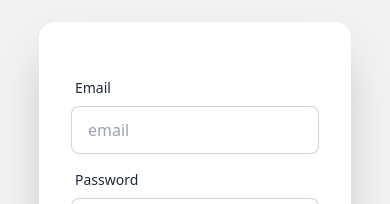
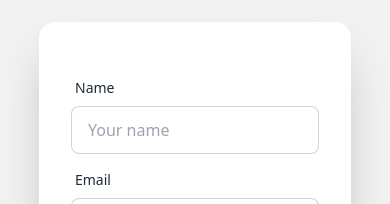
Before and after one commit to ronichowdhury999/react-gamePlay-project, a React (Vite) app: page /registration in a window 390 px wide. Shown: the part 138-342 px from the top of the page. Built offline with nearby package versions, Linux system fonts and the light colour scheme; no server answers.

Commit message:
the website responsive

```diff
--- a/index.html
+++ b/index.html
@@ -4,7 +4,7 @@
     <meta charset="UTF-8" />
     <link rel="icon" type="image/svg+xml" href="/vite.svg" />
     <meta name="viewport" content="width=device-width, initial-scale=1.0" />
-    <title>Vite + React</title>
+    <title>Game Play</title>
   </head>
   <body>
     <div id="root"></div>
--- a/src/Components/Firebase/AuthProvider.jsx
+++ b/src/Components/Firebase/AuthProvider.jsx
@@ -10,6 +10,7 @@ const auth = getAuth(app);
 const googleProvider = new GoogleAuthProvider()
 const AuthProvider = ({ children }) => {
     const [user, setUser] = useState(null);
+    console.log(user);
     const [loading, setLoading] = useState(true);
     const googleSignIn = () => {
         return signInWithPopup(auth, googleProvider);
--- a/src/Components/Header/Header.jsx
+++ b/src/Components/Header/Header.jsx
@@ -46,7 +46,7 @@ const Header = () => {
                 <div>
                     {
                         user ?
-                            <div className="flex gap-2 lg:pl-16 md:pl-24 items-center">
+                            <div className="flex gap-2 lg:pl-28 md:pl-24 items-center">
                                 <p>{user.email}</p>
                                 <button onClick={handalSignOut} className="py-2 px-4 rounded-lg bg-red-600 text-xs border-none text-white">Sign Out</button>
                             </div>
--- a/src/Components/Registration/Registration.jsx
+++ b/src/Components/Registration/Registration.jsx
@@ -10,6 +10,7 @@ const Registration = () => {
 
     const handalRegistration = (e) => {
         e.preventDefault();
+        const text = e.target.name.value;
         const email = e.target.email.value;
         const password = e.target.password.value;
 
@@ -24,9 +25,7 @@ const Registration = () => {
             setError('At least one special letter');
             return
           }
-
-        console.log(email, password);
-        createUser(email,password).then(result => {
+        createUser(email,password,text).then(result => {
             console.log(result.user);
         }).catch(err => {
             setError(err.message)
@@ -43,6 +42,19 @@ const Registration = () => {
                     <div className="card flex-shrink-0 w-full shadow-2xl bg-base-100">
                         <p className="text-center text-sm pt-4">{error}</p>
                         <form className="card-body" onSubmit={handalRegistration}>
+                            <div className="form-control">
+                                <label className="label">
+                                    <span className="label-text">Name</span>
+                                </label>
+                                <input
+                                    type="text"
+                                    placeholder="Your name"
+                                    className="input input-bordered"
+                                    required
+                                    name="name"
+                                    // value={email}
+                                />
+                            </div>
                             <div className="form-control">
                                 <label className="label">
                                     <span className="label-text">Email</span>
```
